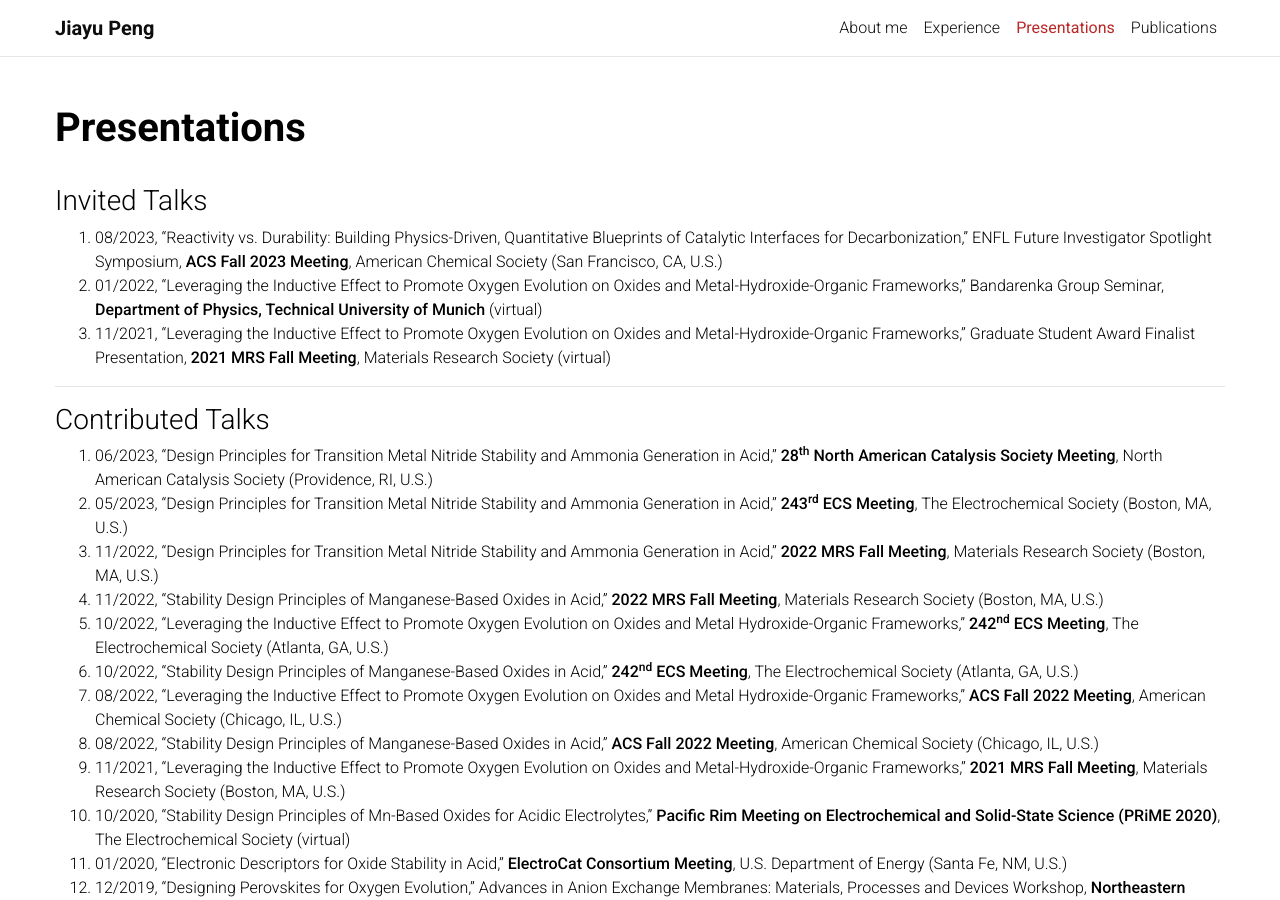
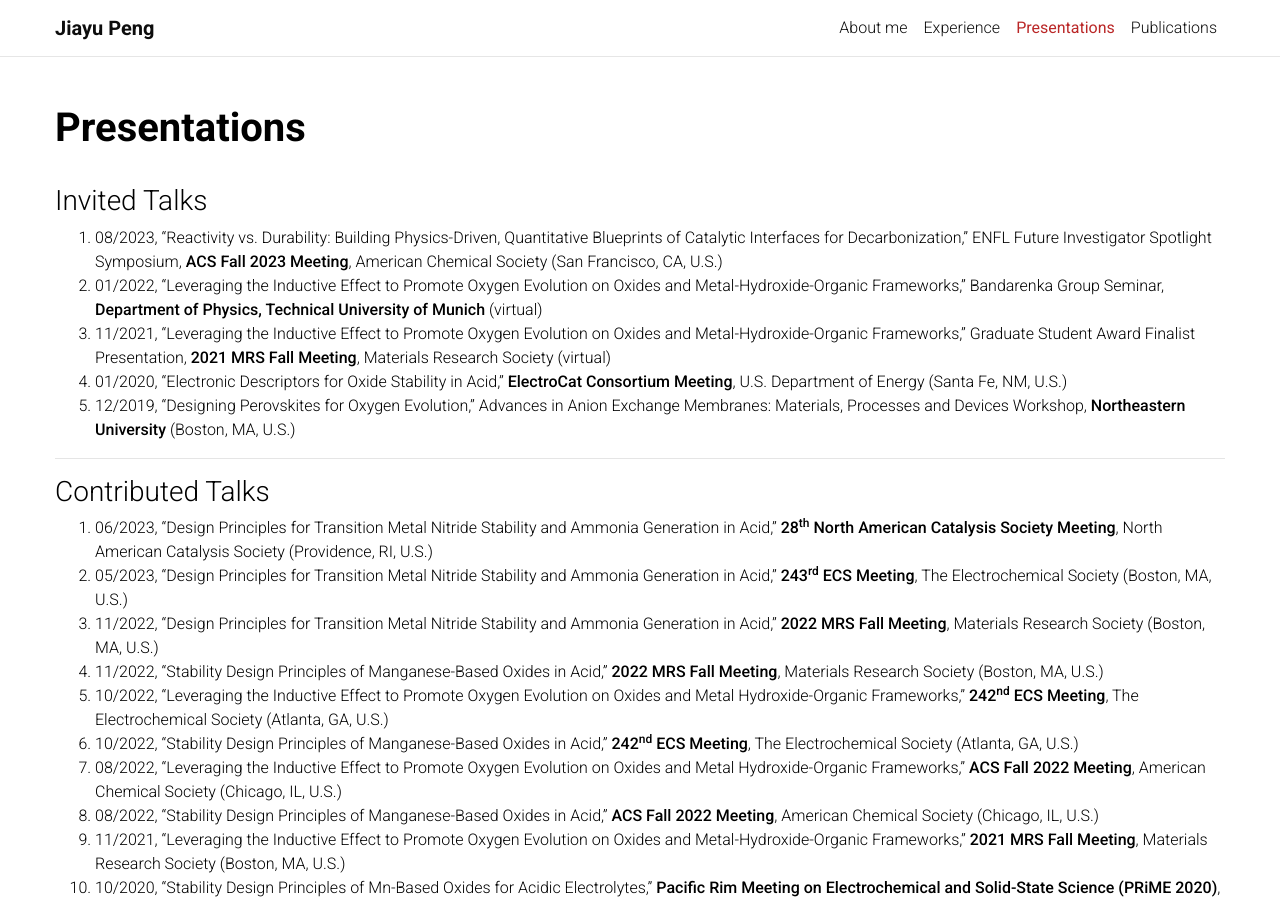
Before and after one commit to jypeng95/jypeng95.github.io, a Jekyll site: the page built from _pages/presentations.md, in a window 1280 px wide and 900 px high. Built offline with Jekyll 4.4.1, drawn with Linux system fonts in a browser that asks for light colours; a style sheet for code colours, icons or effects is not loaded; some of the changed lines change nothing that is shown; some of the changed text lies outside the part shown.

Commit message:
Update presentations

```diff
--- a/_pages/presentations.md
+++ b/_pages/presentations.md
@@ -12,6 +12,8 @@ nav: true
 1. 01/2022, "Leveraging the Inductive Effect to Promote Oxygen Evolution on Oxides and Metal-Hydroxide-Organic Frameworks," Bandarenka Group Seminar, **Department of Physics, Technical University of Munich** (virtual)
 1. 11/2021, "Leveraging the Inductive Effect to Promote Oxygen Evolution on Oxides and Metal-Hydroxide-Organic Frameworks," Graduate Student Award Finalist Presentation, **2021 MRS Fall Meeting**, Materials Research
 Society (virtual)
+1. 01/2020, "Electronic Descriptors for Oxide Stability in Acid," **ElectroCat Consortium Meeting**, U.S. Department of Energy (Santa Fe, NM, U.S.)
+1. 12/2019, "Designing Perovskites for Oxygen Evolution," Advances in Anion Exchange Membranes: Materials, Processes and Devices Workshop, **Northeastern University** (Boston, MA, U.S.)
 
 ---
 
@@ -27,8 +29,6 @@ Society (virtual)
 1. 08/2022, "Stability Design Principles of Manganese-Based Oxides in Acid," **ACS Fall 2022 Meeting**, American Chemical Society (Chicago, IL, U.S.)
 1. 11/2021, "Leveraging the Inductive Effect to Promote Oxygen Evolution on Oxides and Metal-Hydroxide-Organic Frameworks," **2021 MRS Fall Meeting**, Materials Research Society (Boston, MA, U.S.)
 1. 10/2020, "Stability Design Principles of Mn-Based Oxides for Acidic Electrolytes," **Pacific Rim Meeting on Electrochemical and Solid-State Science (PRiME 2020)**, The Electrochemical Society (virtual)
-1. 01/2020, "Electronic Descriptors for Oxide Stability in Acid," **ElectroCat Consortium Meeting**, U.S. Department of Energy (Santa Fe, NM, U.S.)
-1. 12/2019, "Designing Perovskites for Oxygen Evolution," Advances in Anion Exchange Membranes: Materials, Processes and Devices Workshop, **Northeastern University** (Boston, MA, U.S.)
 1. 10/2019, "Bismuth Substituted Strontium Cobalt Perovskites for Catalyzing Oxygen Evolution," **234<sup>th</sup> ECS Meeting** The Electrochemical Society (Atlanta, GA, U.S.)
 1. 11/2018, "Bismuth Substituted Strontium Cobalt Perovskites for Catalyzing Oxygen Evolution," **2018 MRS Fall Meeting**, Materials Research Society (Boston, MA, U.S.)
 
```
Also changed, not shown: assets/img/bib/peng2023data.jpg.
